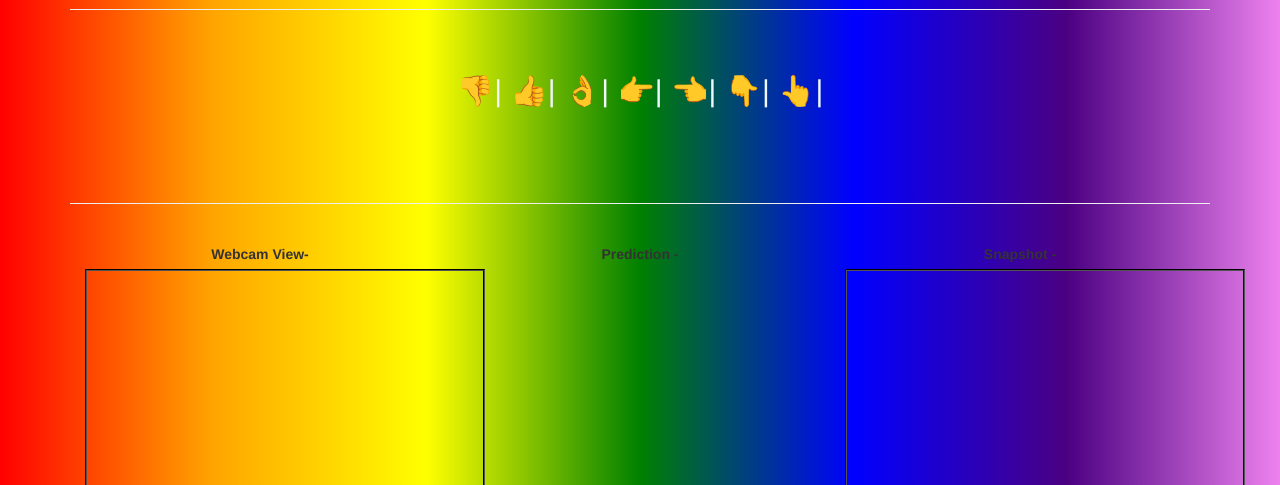
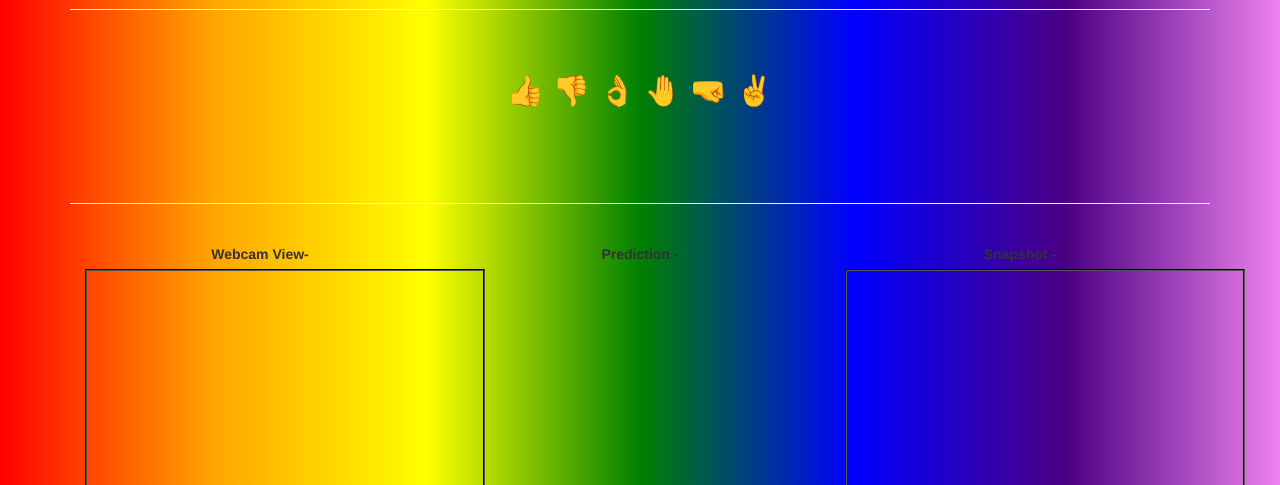
Before and after one commit to arnav10000/Gesture_recognition_app, a plain HTML site: page index.html in a window 1280 px wide. Shown: the part 315-800 px from the top of the page. Drawn offline with nearby package versions, Linux system fonts and the light colour scheme; a script that the page names is missing.

Commit message:
Update index.html

```diff
--- a/index.html
+++ b/index.html
@@ -36,13 +36,12 @@
                 <hr>
                 <br><br>
                 <p id="p" class="text-capitalize">
-                    &#128078;|
-                    &#128077;|
-                    &#128076;|
-                    &#128073;|
-                    &#128072;|
-                    &#128071;|
-                    &#128070;|
+                     👍
+                     👎
+                     👌
+                     🤚
+                     🤜
+                     &#x270c;
                 </p>
                 <br><br><br>
                 <hr>
```
